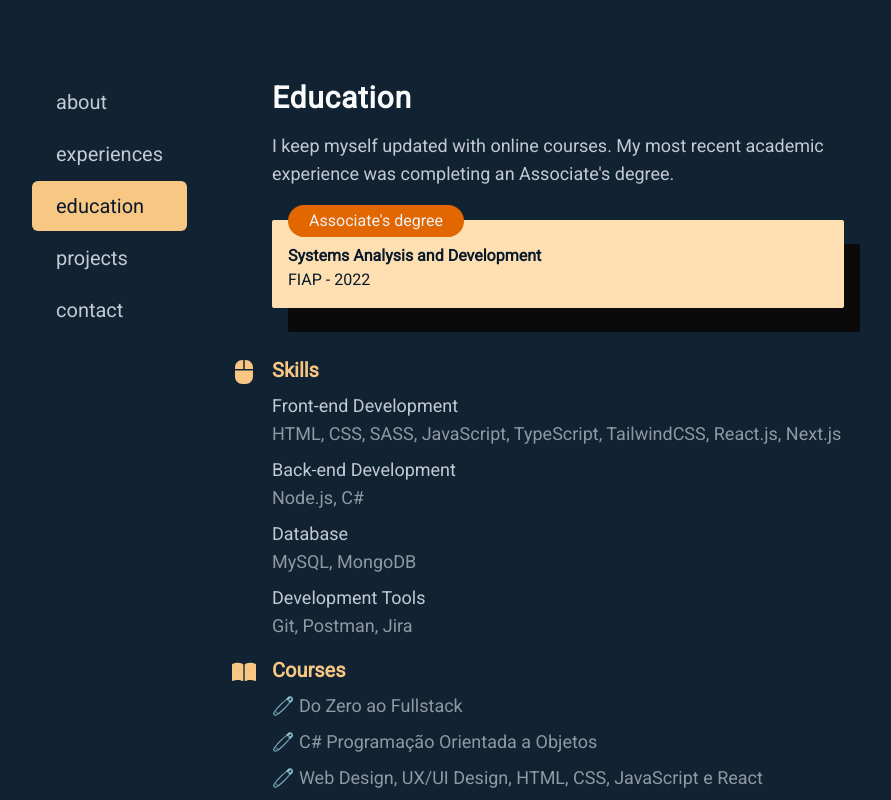
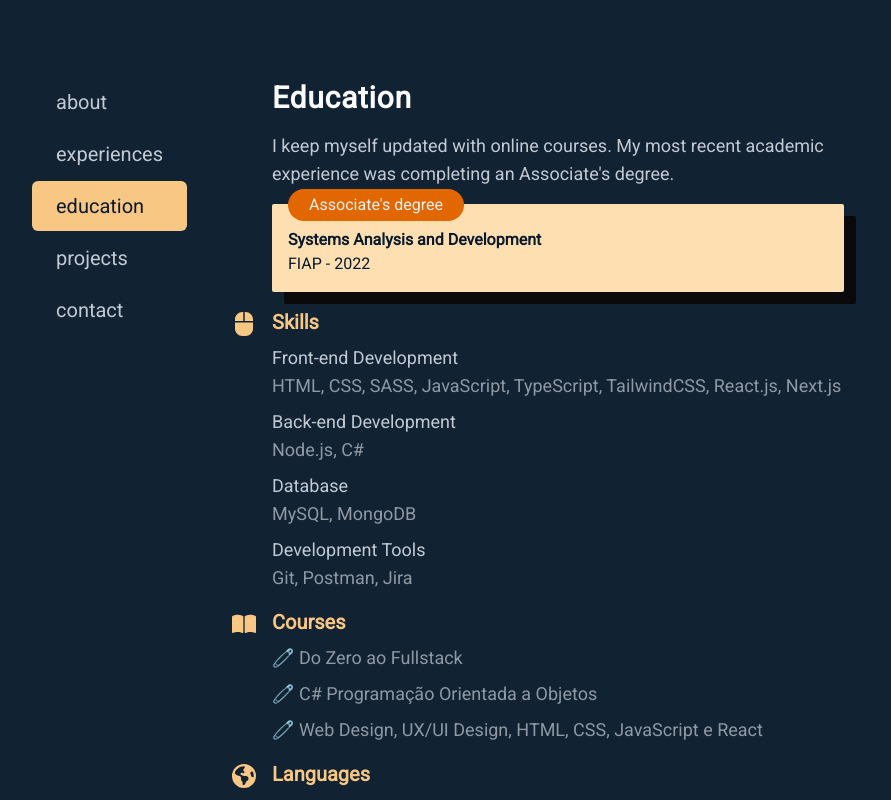
Before and after one commit to wilsonsouto/portfolio, a Next.js app: page / in a window 1280 px wide. Both pictures are taken after a click on the item "education". Shown: the top 800 px of the page, without its empty margins (176-1067 px from the left). Built offline with nearby package versions, Linux system fonts and the light colour scheme.

Commit message:
Add marginY prop to ShadowCard component interface

```diff
--- a/src/components/cards/shadow-card.component.tsx
+++ b/src/components/cards/shadow-card.component.tsx
@@ -1,12 +1,17 @@
+import { MarginYEnum } from '@/enums';
+
 interface ShadowCardProps {
   children: React.ReactNode;
+  marginY: MarginYEnum;
 }
 
-export function ShadowCard({ children }: ShadowCardProps) {
+export function ShadowCard(props: ShadowCardProps) {
   return (
-    <div className='relative mb-8 mt-4 flex h-full w-11/12 flex-col rounded-sm bg-accent-200 p-4 text-neutral-900'>
-      <div className='absolute z-[-1] mt-2 h-full w-full rounded-sm bg-neutral-950'></div>
-      {children}
+    <div
+      className={`${props.marginY} relative flex h-full w-11/12 flex-col rounded-sm bg-accent-200 p-4 text-neutral-900`}
+    >
+      <div className='absolute left-3 top-3 z-[-1] h-full w-full rounded-sm bg-neutral-950'></div>
+      {props.children}
     </div>
   );
 }
--- a/src/components/sections/education.component.tsx
+++ b/src/components/sections/education.component.tsx
@@ -1,3 +1,4 @@
+import { MarginYEnum } from '@/enums';
 import { coursesData, languaguesData, skillsData } from '@/utils/education-data';
 import Image from 'next/image';
 import React, { ReactNode } from 'react';
@@ -13,7 +14,7 @@ export default function Education() {
         I keep myself updated with online courses. My most recent academic experience was completing an Associate&apos;s
         degree.
       </Paragraph>
-      <ShadowCard>
+      <ShadowCard marginY={MarginYEnum.my6}>
         <span className='absolute top-[-15px] w-44 rounded-full bg-accent-600 p-1 text-center text-neutral-100'>
           Associate&apos;s degree
         </span>
--- a/src/components/sections/projects.component.tsx
+++ b/src/components/sections/projects.component.tsx
@@ -1,3 +1,4 @@
+import { MarginYEnum } from '@/enums';
 import { projectsData } from '@/utils/projects-data';
 import Image from 'next/image';
 import Link from 'next/link';
@@ -9,9 +10,9 @@ export default function Projects() {
   return (
     <>
       <Heading text='Projects' />
-      <div className='flex flex-col'>
+      <div className='flex flex-col gap-10'>
         {projectsData.map((item, index) => (
-          <ShadowCard key={index}>
+          <ShadowCard marginY={MarginYEnum.my0} key={index}>
             <div className='relative'>
               <div className='absolute left-0 top-0 h-full w-full opacity-0 duration-500 hover:bg-neutral-950 hover:opacity-90'>
                 <div className='absolute left-1/2 top-1/2 flex w-full -translate-x-1/2 -translate-y-1/2 transform flex-col gap-4 px-6 py-2 text-center text-neutral-100'>
```
Also changed, not shown: src/enums/index.ts (renamed from src/enum/index.ts), src/enums/margin-y.enum.ts (renamed from src/enum/margin-y.enum.ts).
